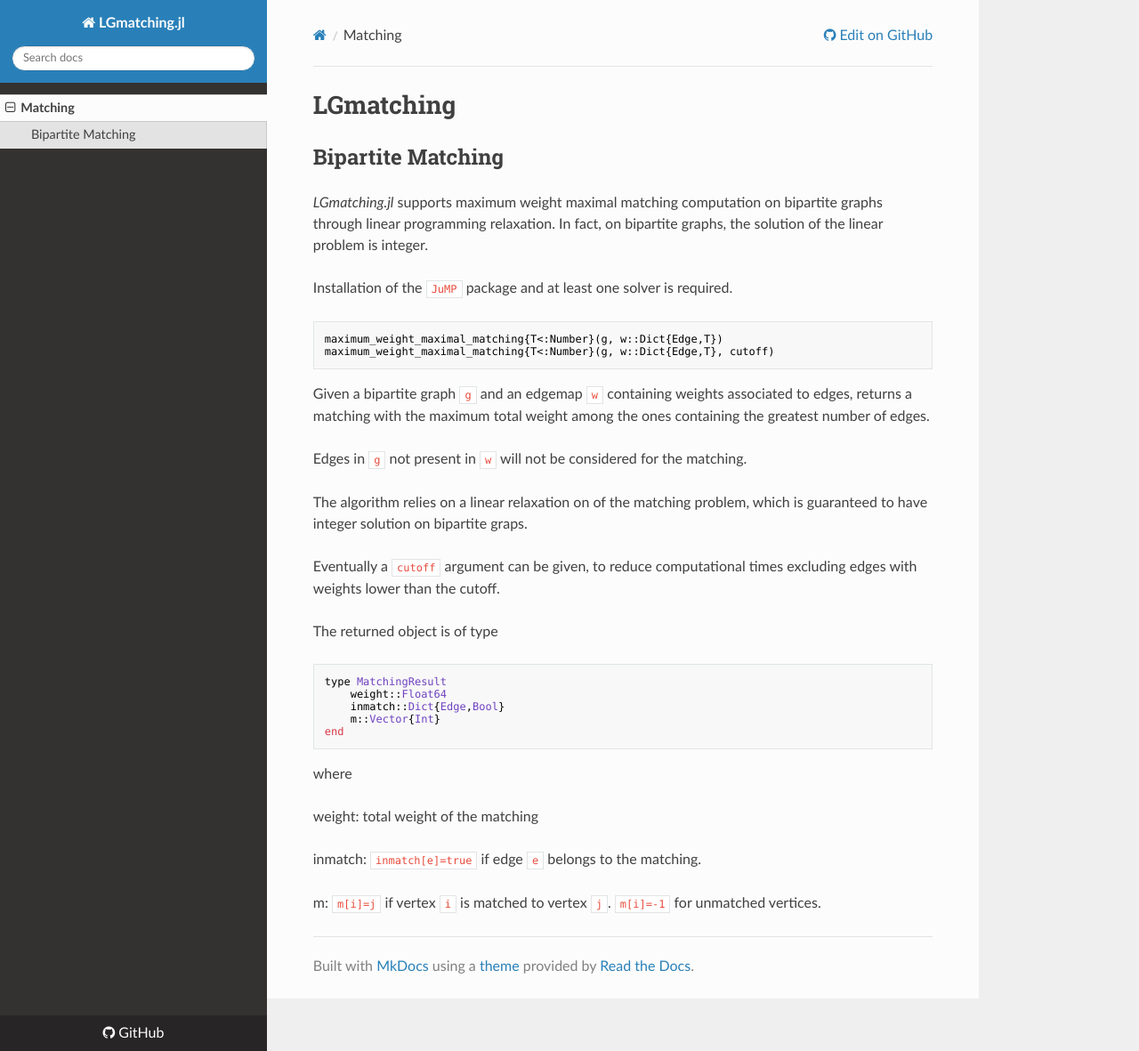
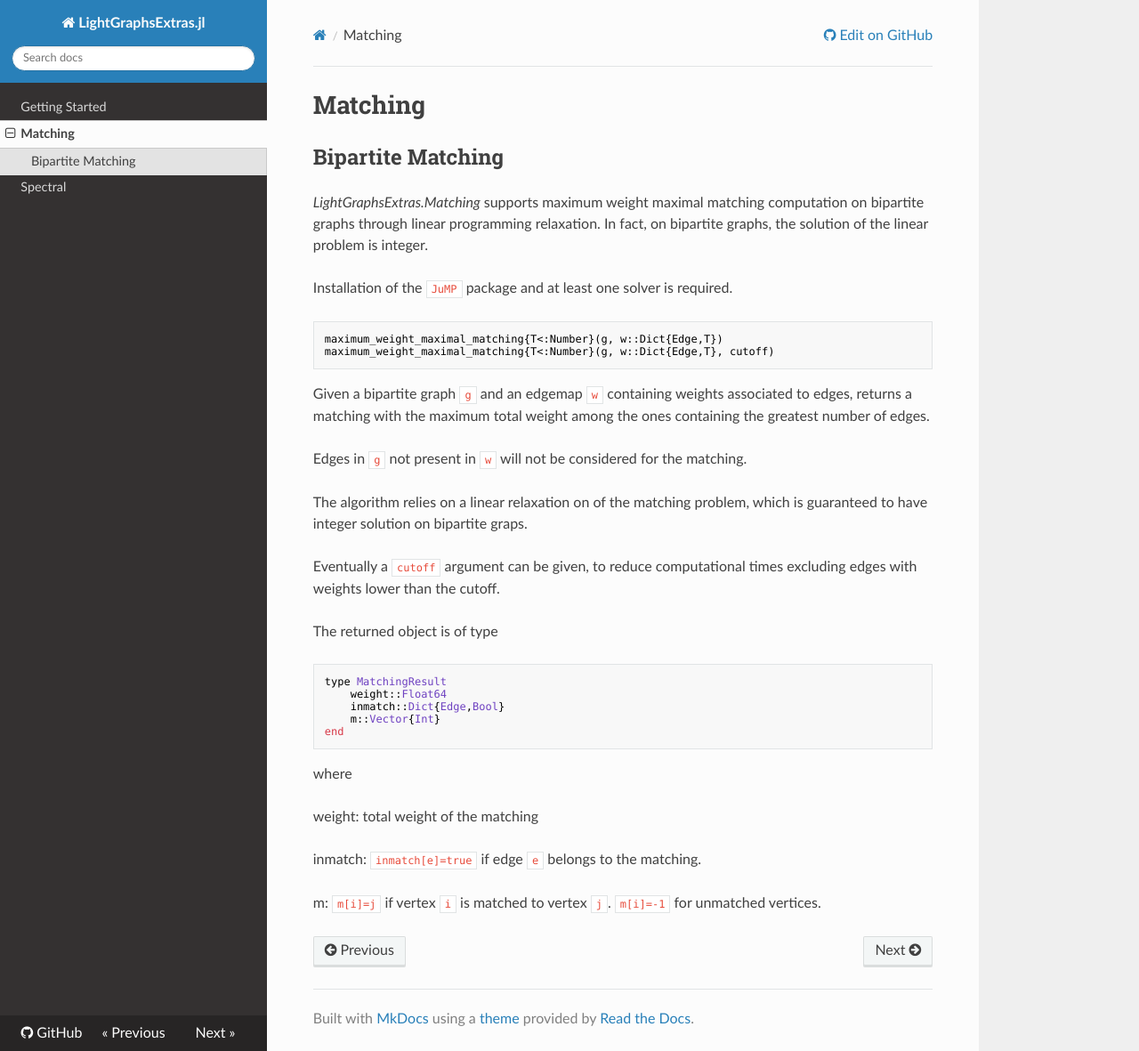
Before and after one commit to JuliaGraphs/LightGraphsExtras.jl, an MkDocs documentation site: the page built from doc/matching.md, in a window 1280 px wide and 1181 px high. Shown: the whole window at 89% size. Built offline with MkDocs 1.6.1, drawn with Linux system fonts in a browser that asks for light colours; nearby versions of some CDN libraries; old or Windows-style settings are respelled for this version of MkDocs.

```diff
--- a/doc/matching.md
+++ b/doc/matching.md
@@ -1,7 +1,7 @@
-# LGmatching
+# Matching
 
 ## Bipartite Matching
-*LGmatching.jl* supports maximum weight maximal matching computation on bipartite graphs
+*LightGraphsExtras.Matching* supports maximum weight maximal matching computation on bipartite graphs
 through linear programming relaxation.  In fact, on bipartite graphs, the solution
 of the linear problem is integer.
 
--- a/mkdocs.yml
+++ b/mkdocs.yml
@@ -1,16 +1,18 @@
-site_name: LGmatching.jl
+site_name: LightGraphsExtras.jl
 site_author: Seth Bromberger
-repo_url: https://github.com/JuliaGraphs/LGmatching.jl/
+repo_url: https://github.com/JuliaGraphs/LightGraphsExtras.jl/
 theme: readthedocs
 pages:
+  - 'Getting Started': 'index.md'
   - 'Matching': 'matching.md'
+  - 'Spectral': 'spectral.md'
 docs_dir: 'doc'
 markdown_extensions:
   - extra
   - tables
   - fenced_code
 extra_css:
-  - LGmatching.css
+  - LightGraphsExtras.css
 extra_javascript:
   - https://cdn.mathjax.org/mathjax/latest/MathJax.js?config=TeX-AMS_HTML
   - mathjaxhelper.js
```
Also changed, not shown: .travis.yml (added, +21 -0 lines), LICENSE.md (+1 -1 lines), README.md (+20 -1 lines), doc/index.md (added, +5 -0 lines), doc/spectral.md (added, +13 -0 lines), src/matching/README.md (deleted, +0 -13 lines), 4 other files.
